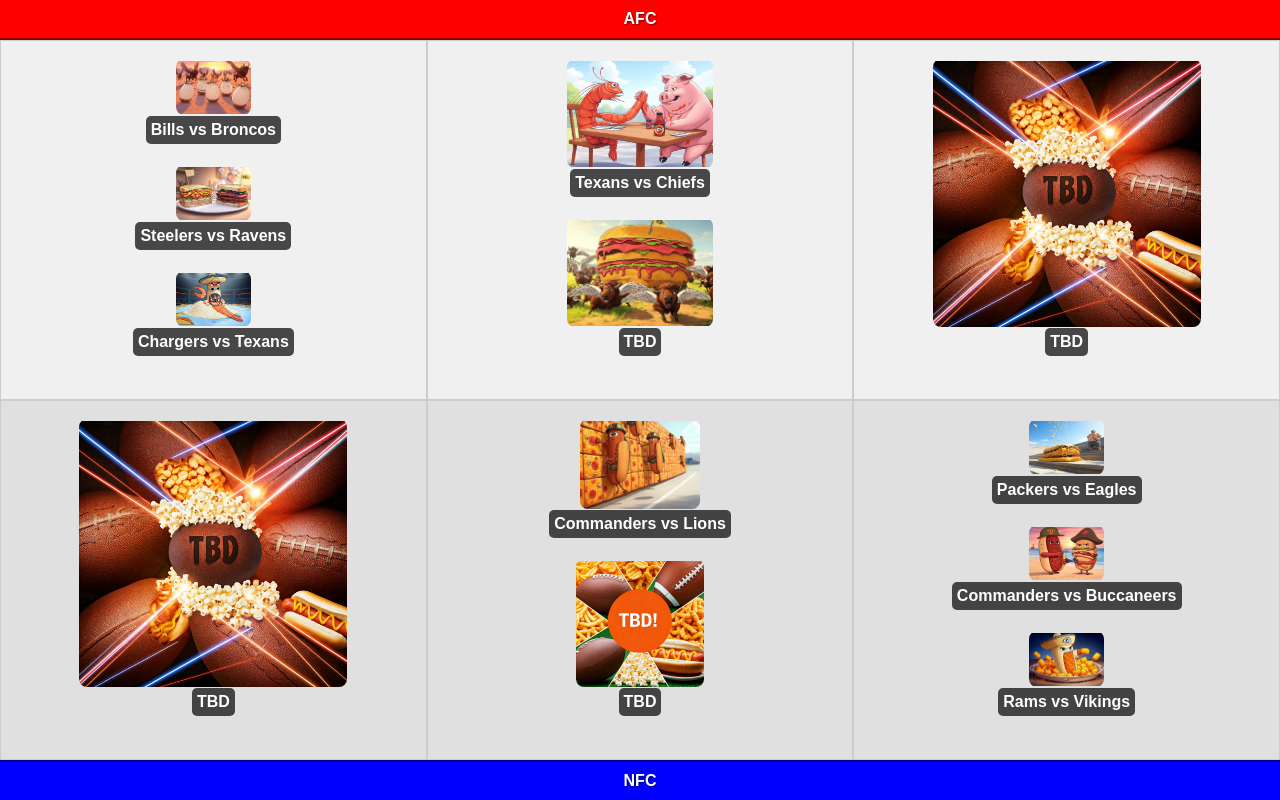
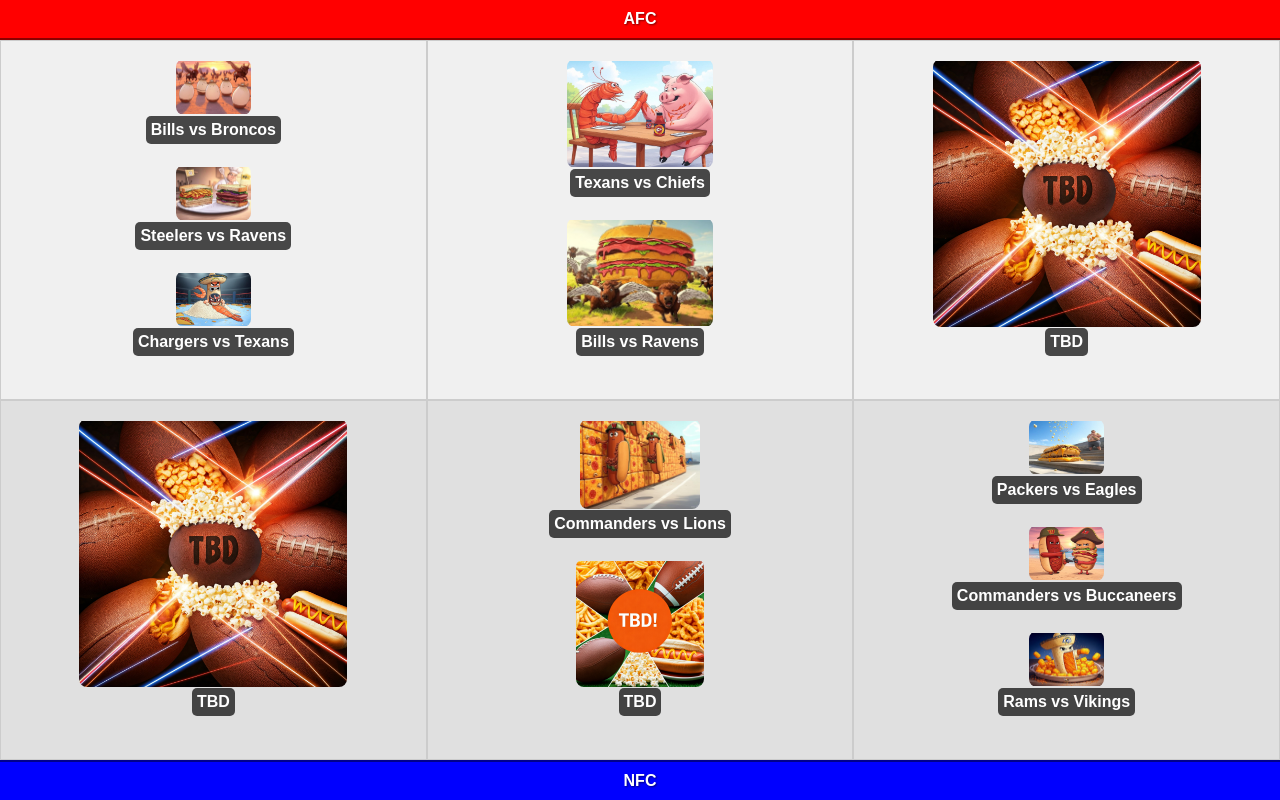
Before and after one commit to kaizgit/2025_food_bracket, a plain HTML site: page index.html in a window 1280 px wide. Drawn offline with Linux system fonts and the light colour scheme.

Commit message:
names again

```diff
--- a/index.html
+++ b/index.html
@@ -34,7 +34,7 @@
                     </div>
                     <div class="image-container">
                         <img src="./images/bills_v_ravens.jpg" alt="TBD">
-                        <p class="caption">TBD</p>
+                        <p class="caption">Bills vs Ravens</p>
                     </div>
                 </div>
                 <div class="column">
```
